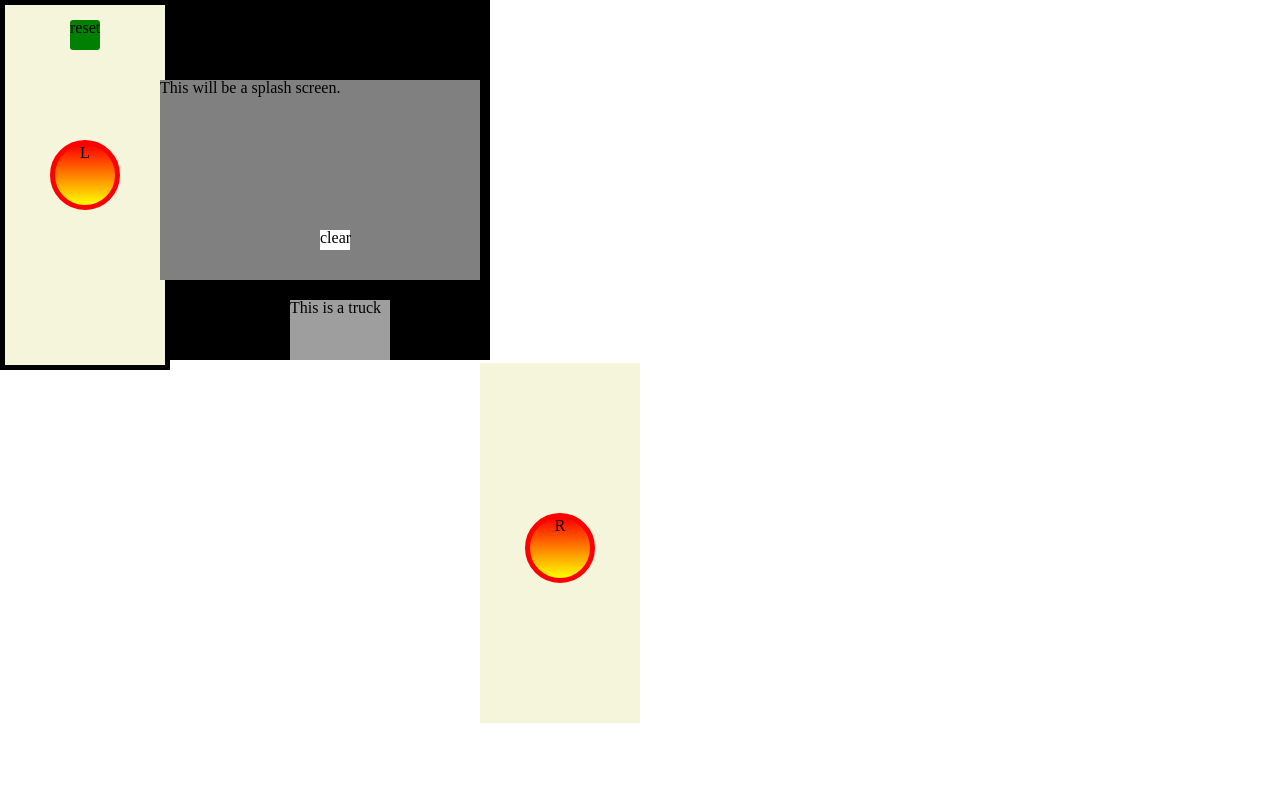
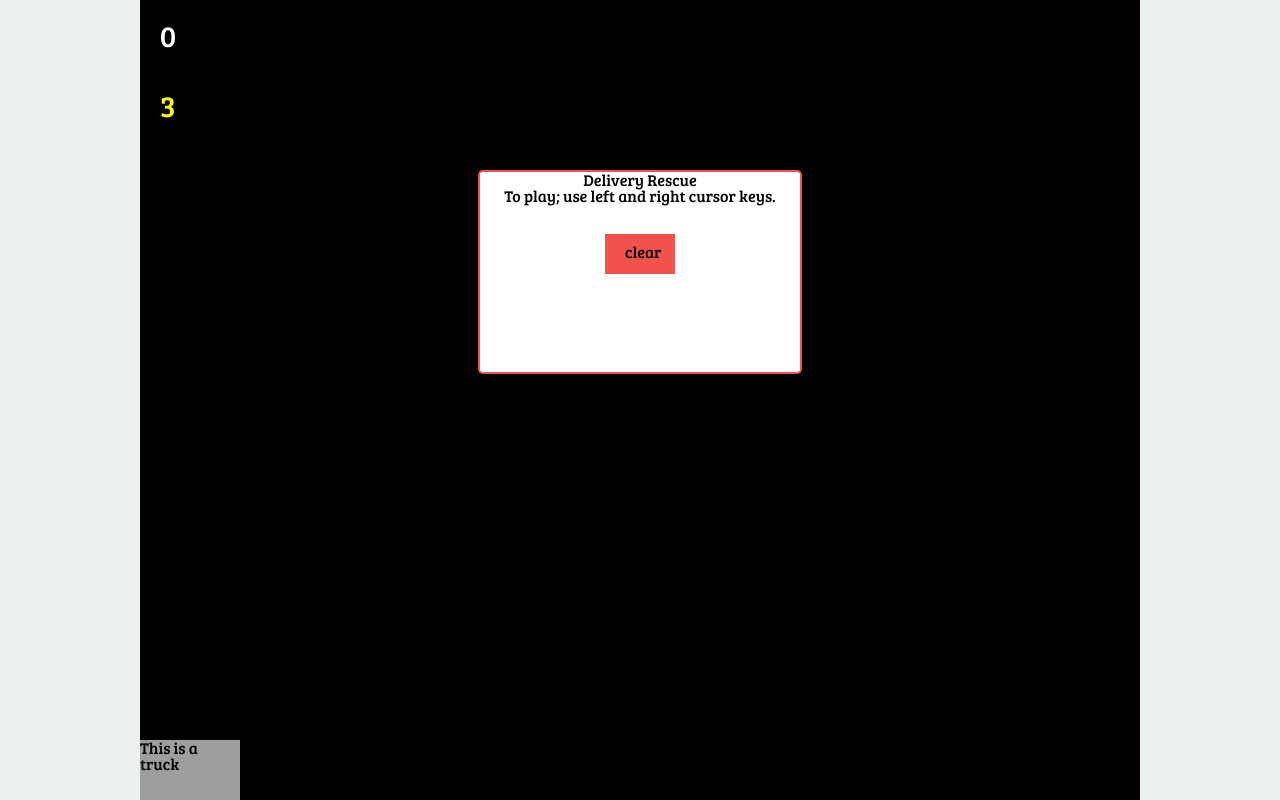
Before and after one commit to DanTheGeekMan/wdi-project-1, a PHP site: page / in a window 1280 px wide. Run offline with PHP 8.4, Linux system fonts and the light colour scheme; some libraries are stand-ins or nearby versions; grey boxes are pictures that could not be loaded.

Commit message:
Working game with a couple of bugs.

```diff
--- a/css/style.css
+++ b/css/style.css
@@ -1,33 +1,31 @@
+html, body {
+  height: 100%;
+}
+
 body {
-  max-height: 360px;
-  max-width: 640px;
+  font-family: 'Bree Serif', serif;
+  background: #ecf0f1;
+}
+
+main {
+  height: 100%;
 }
 
 section {
-  height: 360px;
+  height: 100%;
 }
-#left {
-  border: 5px, solid, black;
-  border-radius: 20px, 0, 0, 20px;
-  background-color: beige;
-  display: inline-block;
-  float: left;
-  width: 25%;
-}
+
 #middle {
   background-color: black;
-  display: inline-block;
-  float: middle;
-  width: 50%;
+  display: block;
+  width: 100%;
+  max-width: 1000px;
+  height: 100%;
+  margin: 0 auto;
+  position: relative;
+  overflow: hidden;
 }
-#right {
-  border-radius: 0, 20px, 0, 20px;
-  height: 360px;
-  background-color: beige;
-  display: inline-block;
-  float: right;
-  width: 25%;
-}
+
 #reset_button {
   border-radius: 10%;
   margin: 15px auto;
@@ -35,6 +33,7 @@ section {
   width: 30px;
   background-color: green;
 }
+
 #left_button {
   border: 5px solid red;
   background: linear-gradient(red, yellow);
@@ -54,31 +53,48 @@ section {
   text-align: center;
   vertical-align: middle;
 }
+
 #notifyBox {
   height: 200px;
   width: 320px;
-  position: absolute;
-  left: 160px;
-  top: 80px;
-  background-color: grey;
+  margin: 30px auto;
+  background-color: white;
+  border-radius: 5px;
+  border: 2px solid #f1524b;
+  text-align: center;
 }
+
 #clearNotifyBox {
   height: 20px;
   width: 30px;
-  position: absolute;
-  left: 160px;
-  top: 150px;
-  background-color: white;
+  margin: 30px auto;
+  padding: 10px 20px;
+  background-color: #f1524b;
 }
+
 #truck {
   height: 60px;
   width: 100px;
-/*  background-color: yellow;*/
   position: absolute;
-  left: 290px;
-  top: 300px;
+  left: 0;
+  bottom: 0;
   background-image: url("http://cdn2.bigcommerce.com/server2400/7bd0c/product_images/uploaded_images/yodel-van-side-lr-rt-rgb.jpg?t=1399383377");
 }
+
+.lives {
+  text-align: left;
+  color: yellow;
+  font-size: 30px;
+  padding: 20px;
+}
+
+.score {
+  text-align: left;
+  color: white;
+  font-size: 30px;
+  padding: 20px;
+}
+
 .box {
   height: 50px;
   width: 50px;
--- a/home.html
+++ b/home.html
@@ -6,28 +6,23 @@
   <script src="./js/jquery-ui.min.js"></script>
   <script type="text/javascript" src="https://rawgithub.com/craftyjs/Crafty/release/dist/crafty-min.js"></script>
   <script type="text/javascript" src="./js/app.js"></script>
+  <link href="https://fonts.googleapis.com/css?family=Bree+Serif" rel="stylesheet">
   <link rel="stylesheet" type="text/css" href="./css/reset_new.css">
   <link rel="stylesheet" type="text/css" href="./css/jquery-ui.min.css">
   <link rel="stylesheet" type="text/css" href="./css/style.css">
 </head>
 <body>
   <main>
-    <section id="left">
-      <div class="buttons" id="reset_button">reset</div>
-      <div class="buttons" id="left_button">L</div>
-    </section>
     <section id="middle">
-      <div id="notifyBox">This will be a splash screen.
+      <div class="score">0</div>
+      <div class="lives">3</div>
+      <div id="notifyBox">
+        <h1>Delivery Rescue</h1>
+        <p>To play; use left and right cursor keys.</p>
         <div class="buttons" id="clearNotifyBox">clear</div>
       </div>
       <div id="truck">This is a truck</div>
     </section>
-    <section id="right">
-      <div class="buttons" id="right_button">R</div>
-    </section>
-
   </main>
-
-
 </body>
 </html>
--- a/js/app.js
+++ b/js/app.js
@@ -30,7 +30,7 @@ deliveryRescue.generateBox = function () {
   .appendTo(deliveryRescue.$middle)
   .css("left", leftValue + "px")
   .animate({
-    top: 310
+    top: deliveryRescue.$middle.height()
   }, {
     duration: deliveryRescue.speed,
     step: function(now, fx){
@@ -42,7 +42,11 @@ deliveryRescue.generateBox = function () {
 
       if (blockPosition.top - intersectPoint >= 0 && blockPosition.top - intersectPoint < intersectMargin &&
           truckPosition.left - blockPosition.left < $block.width()) {
+        var prevScore = parseInt(deliveryRescue.$score.html());
+        deliveryRescue.$score.html(prevScore += 1);
         $block.remove();
+      } else {
+        // Check if it's at the bottom
       }
     }
   })
@@ -52,6 +56,7 @@ deliveryRescue.generateBox = function () {
 
   setTimeout(function() {
     $(workingBox).remove()
+
     deliveryRescue.arrayOfBoxes.splice(workingBox, 1);
   }, deliveryRescue.speed);
 
@@ -95,11 +100,11 @@ deliveryRescue.bindArrowKeys = function(e){
   switch (event.keyCode) {
     case 37:
       if (deliveryRescue.truckPosition === farLeft) return;
-      deliveryRescue.truckPosition += -10;
+      deliveryRescue.truckPosition += -20;
       break;
     case 39:
       if (deliveryRescue.truckPosition === farRight) return;
-      deliveryRescue.truckPosition += 10;
+      deliveryRescue.truckPosition += 20;
       break;
   }
 
@@ -124,6 +129,7 @@ deliveryRescue.setup = function() {
   this.$notify      = $("#notifyBox");
   this.$middle      = $("#middle");
   this.$truck       = $('#truck');
+  this.$score       = $('.score');
   this.$clearNotify = $('#clearNotifyBox');
   this.boxInterval;
   this.timerInterval;
```
